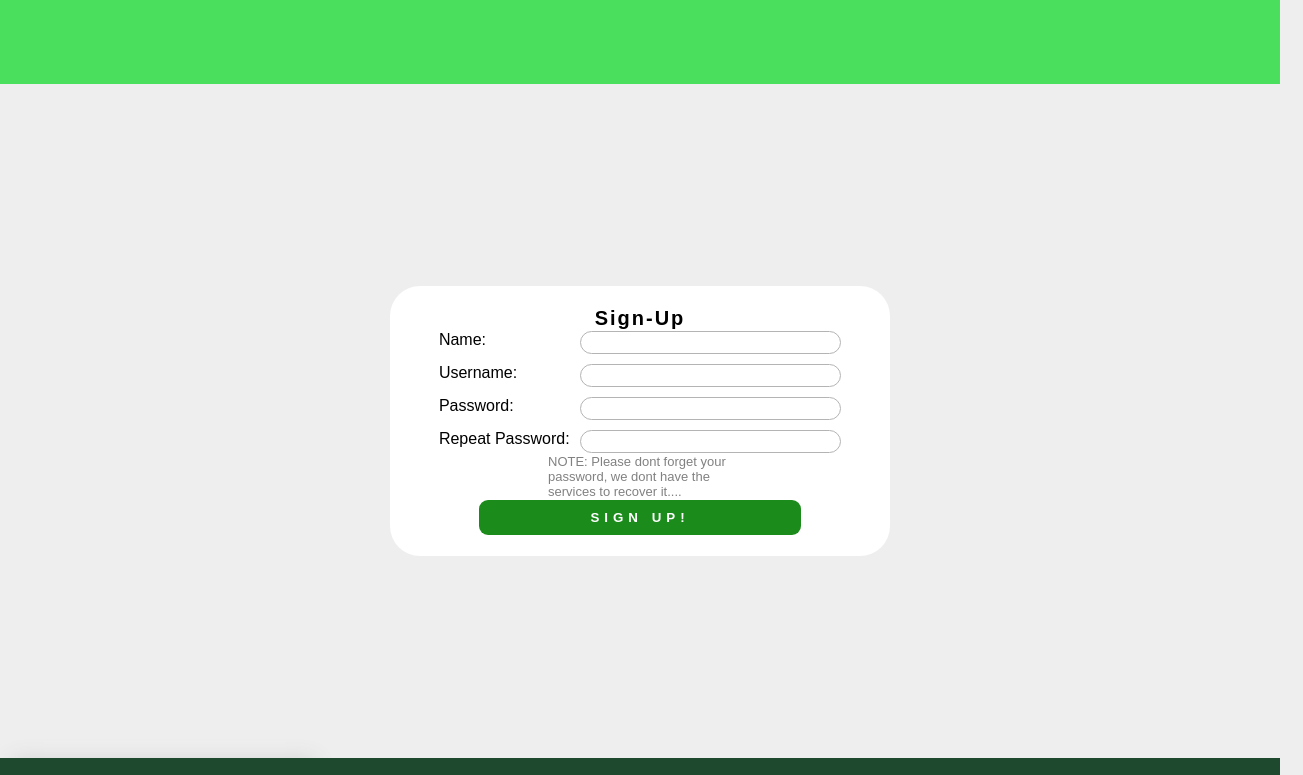
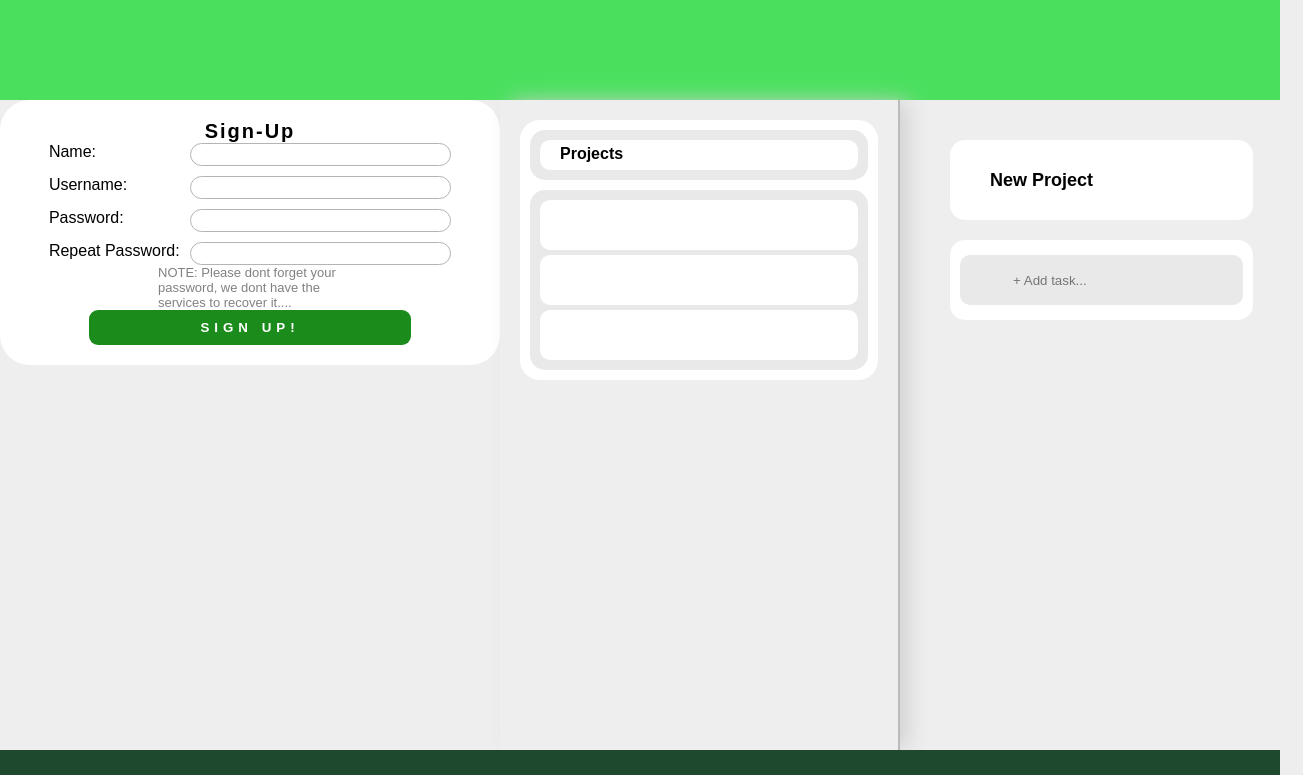
Before and after one commit to Yeetus51/Todo-List, a website built with webpack: page dist/index.html in a window 1280 px wide. Shown: the top 775 px of the page, 1303 px wide, since content can reach past the window. Built offline with Linux system fonts and the light colour scheme.

Commit message:
fixed height issue

```diff
--- a/src/sidebarstyle.css
+++ b/src/sidebarstyle.css
@@ -9,7 +9,6 @@
 
     /* filter: drop-shadow(0 0 20px #7e7e7e); */
     box-shadow: 10px 0 20px -2px #d1d1d1;
-    box-sizing: border-box;
 }
 
 .projectsection{
--- a/src/style.css
+++ b/src/style.css
@@ -8,19 +8,20 @@ body{
     padding: 0;
     box-sizing: border-box;
     background-color: #eee;
-    height: 100vh;
+    min-height: 100vh;
     font-family: Arial, Helvetica, sans-serif;
 
     display: flex;
     flex-direction: column;
-    justify-content: space-between;
 }
 
 .hidden{
     display: none;
 }
 .container{
-    height: 100%;
+    flex-grow: 1;
+    display: flex;
+    align-items: stretch;
 }
 
 .centerObject{
@@ -29,6 +30,11 @@ body{
     display: flex;
     justify-content: center;
     align-items: center;
+}
+
+.tasksitecontainer{
+    display: flex;
+    flex: 1;
 }
 
 
--- a/src/tasksitestyle.css
+++ b/src/tasksitestyle.css
@@ -1,14 +1,7 @@
-.tasksitecontainer{
-
-    display: flex;
-    width: 100%;
-    height: 100%;
-    background-color: #eee;
-}
 .maincontainer{
 
-    height: 100%;
-    width: 100%;
+
+    flex: 1;
     display: flex;
     flex-direction: column;
 
```
Also changed, not shown: dist/main.js.
